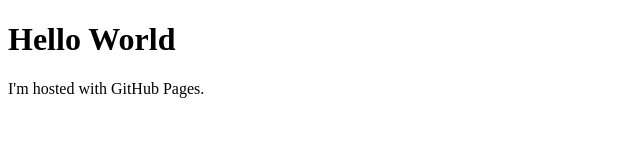
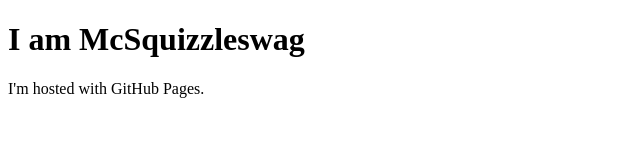
Before and after one commit to McSquizzleswag/McSquizzleswag.github.io, a plain HTML site: page index.html in a window 1280 px wide. Shown: the whole page, without its empty margins (0-640 px from the left). Drawn offline with Linux system fonts and the light colour scheme.

Commit message:
Update index.html
Change header

```diff
--- a/index.html
+++ b/index.html
@@ -1,7 +1,7 @@
 <!DOCTYPE html>
 <html>
 <body>
-<h1>Hello World</h1>
+<h1>I am McSquizzleswag</h1>
 <p>I'm hosted with GitHub Pages.</p>
 </body>
 </html>
```
